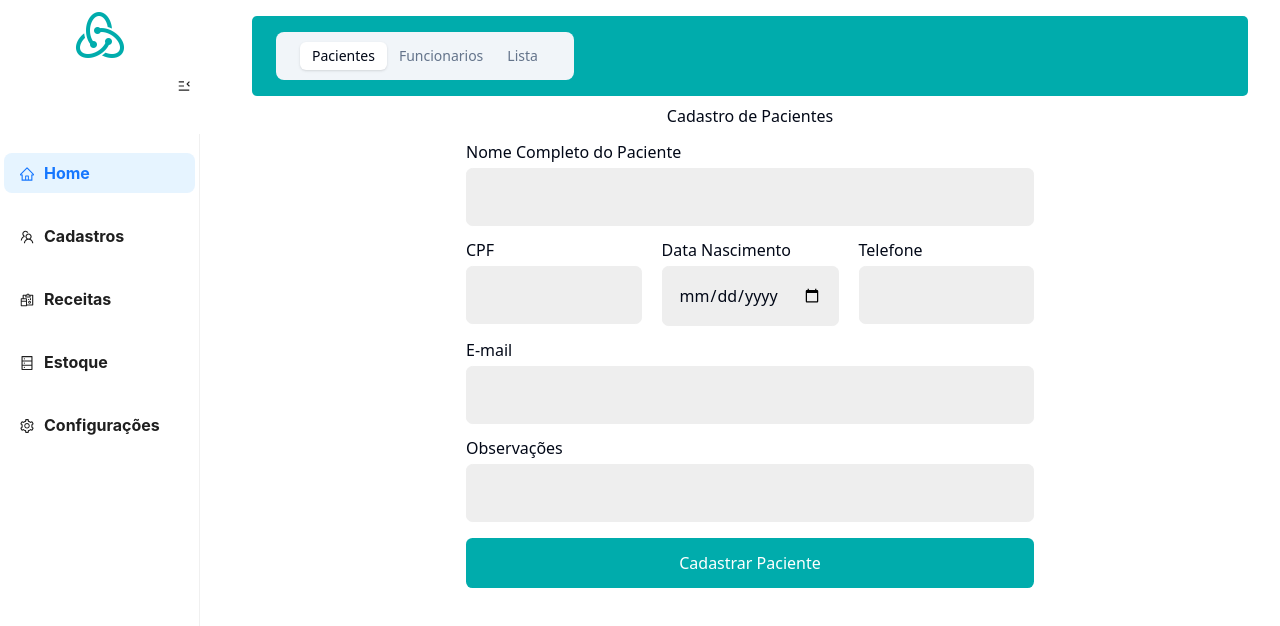
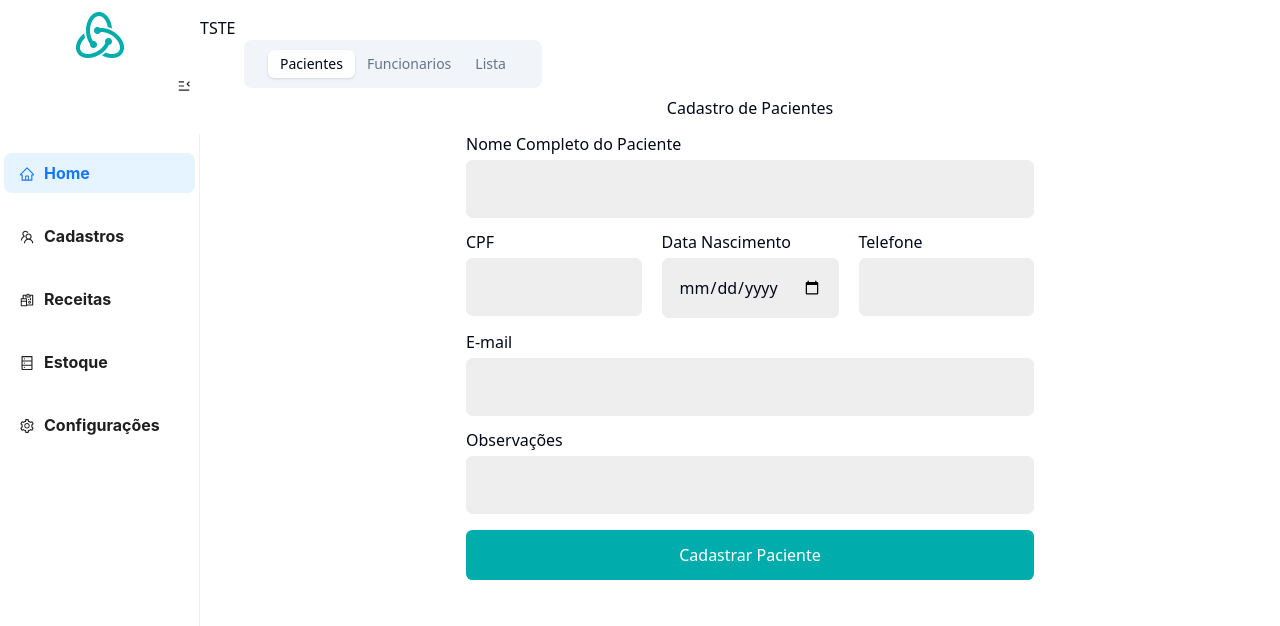
Before and after one commit to efarma-tcc/teste, a React (Vite) app: page /h in a window 1280 px wide. Shown: the top 626 px of the page. Built offline with nearby package versions, Linux system fonts and the light colour scheme.

Commit message:
Criando novas telas Genericas

```diff
--- /dev/null
+++ b/src/Pages/Estoque.jsx
@@ -0,0 +1,5 @@
+export default function Estoque(){
+    return (
+        <></>
+    )
+}
--- a/src/Pages/Home.jsx
+++ b/src/Pages/Home.jsx
@@ -10,14 +10,13 @@ export default function Page1(){
         <div className="flex mx-auto space-y-4 w-full">
             <SidebarMenu/>
             <div className="block w-full">
+                <h1>TSTE</h1>
                 <Tabs defaultValue='paciente' className='ml-5'>
-                        <ModalPages>
                     <TabsList className='ml-6 p-6'>
                         <TabsTrigger value="paciente">Pacientes</TabsTrigger>
                         <TabsTrigger value="funcionarios">Funcionarios</TabsTrigger>
                         <TabsTrigger value="listaPessoas">Lista</TabsTrigger>
                     </TabsList>
-                        </ModalPages>
 
                     <TabsContent value='paciente'>
                         <CadastroPaciente/>
@@ -29,9 +28,29 @@ export default function Page1(){
                         <h1>CODIGO DO listaPessoas</h1>
                     </TabsContent>
 
-
                 </Tabs>
             </div>
         </div>
     )
 }
+// <Tabs defaultValue='paciente' className='ml-5'>
+//     <ModalPages>
+//         <TabsList className='ml-6 p-6'>
+//             <TabsTrigger value="paciente">Pacientes</TabsTrigger>
+//             <TabsTrigger value="funcionarios">Funcionarios</TabsTrigger>
+//             <TabsTrigger value="listaPessoas">Lista</TabsTrigger>
+//         </TabsList>
+//     </ModalPages>
+
+//     <TabsContent value='paciente'>
+//         <CadastroPaciente/>
+//     </TabsContent>
+//     <TabsContent value='funcionarios'>
+//         <CadastroFuncionario/>
+//     </TabsContent>
+//     <TabsContent value='listaPessoas'>
+//         <h1>CODIGO DO listaPessoas</h1>
+//     </TabsContent>
+
+
+// </Tabs>
--- a/src/Pages/routes.jsx
+++ b/src/Pages/routes.jsx
@@ -3,11 +3,6 @@ import {
 } from "react-router-dom";
 
 import Home from "./Home";
-import CadastroFuncionario from "../Components/CadastroFuncionario/CadastroFuncionario";
-import CadastroPaciente from "../Components/CadastroPaciente/CadastroPaciente";
-import CadastroRemedio from "../Components/CadastroRemedios/CadastroRemedio";
-import CadastroRemedioEstoque from "../Components/CadastroRemedioEstoque/CadastroRemedioEstoque";
-import CadastroReceita from "../Components/NovaReceita/CadastroReceita";
 import Login from "../Components/Login/Login";
 
 export const router = createBrowserRouter([
```
Also changed, not shown: src/Pages/Receitas.jsx (added, +8 -0 lines). Lines whose indentation alone changed are shown as unchanged.
